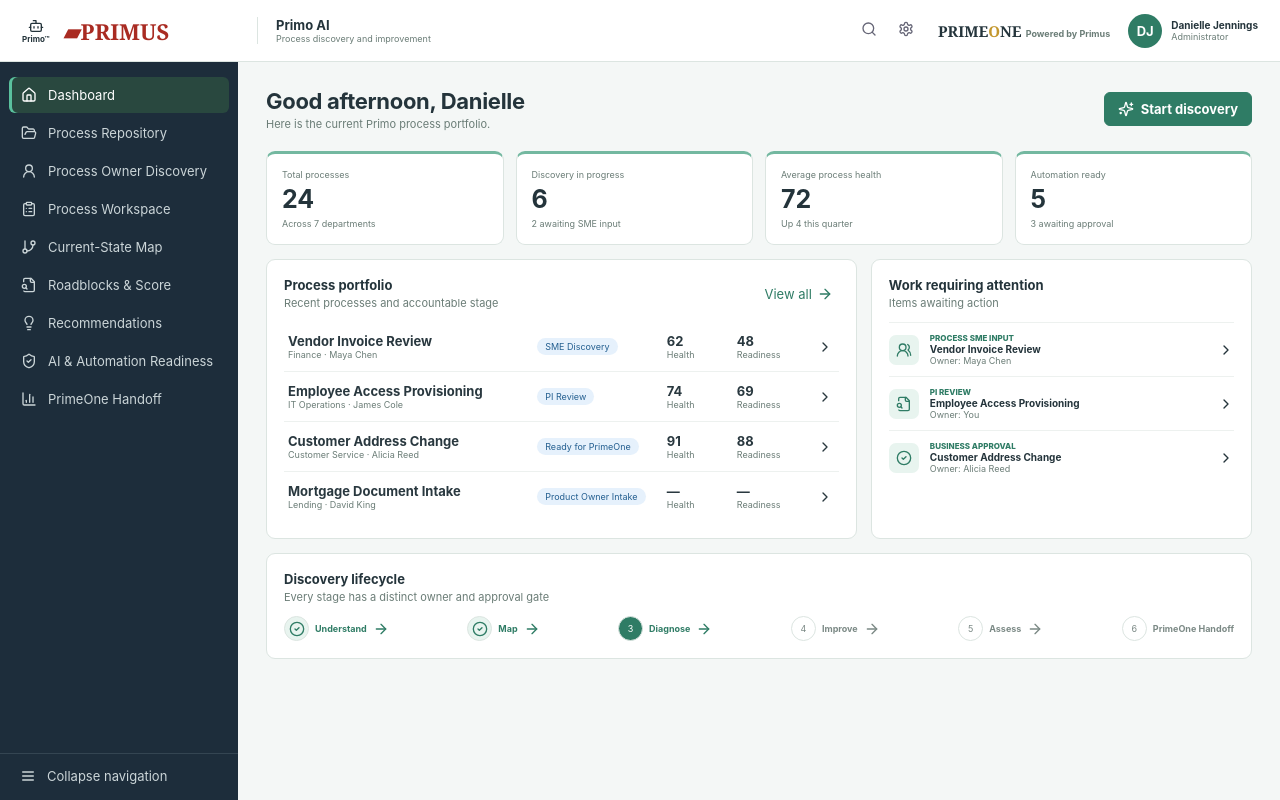
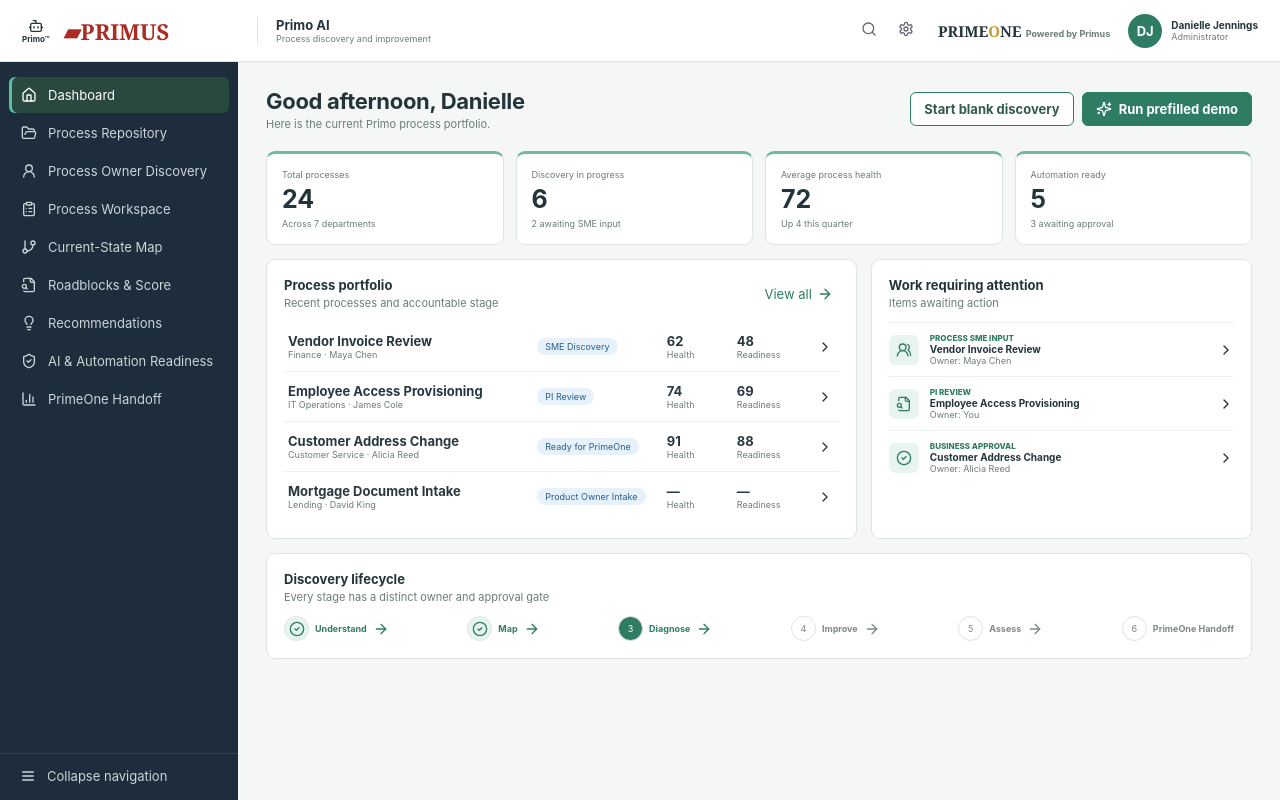
Before and after one commit to drjendan/primo, a React (Vite) app: page / in a window 1280 px wide. Built offline with nearby package versions, Linux system fonts and the light colour scheme.

Commit message:
Add one-click prefilled Primo demo

```diff
--- a/src/App.tsx
+++ b/src/App.tsx
@@ -60,6 +60,43 @@
 ];
 const numberFrom = (s: string, fallback: number) =>
   Number((s || "").match(/\d+(\.\d+)?/)?.[0] || fallback);
+const demoAnswers: Answers = {
+  name: "Vendor Invoice Review",
+  description:
+    "The Accounts Payable team receives vendor invoices, validates them against purchase orders, routes approvals, resolves exceptions, and releases approved invoices for payment.",
+  trigger: "A vendor invoice arrives by email or through the supplier portal.",
+  outcome:
+    "The invoice is approved, recorded in SAP, and released for payment.",
+  department: "Finance - Accounts Payable",
+  problem:
+    "Reviews take too long because staff move between email, Excel, the supplier portal, and SAP. Information is checked more than once and exceptions are handled inconsistently.",
+  success:
+    "Reduce cycle time and rework while preserving financial approvals and separation-of-duty controls.",
+  urgency:
+    "High. Leadership wants measurable improvement before the next quarterly close.",
+  businessOwner: "Vice President of Accounts Payable",
+  sme: "Senior Accounts Payable Analyst",
+  documentation:
+    "An outdated SOP and several team job aids exist, but they do not describe all exception paths.",
+  frequency: "Daily, approximately 12,500 invoices per year.",
+  systems: "Email, Excel, supplier portal, and SAP",
+  steps:
+    "1. Receive invoice by email or portal. 2. Enter invoice details into the tracking spreadsheet. 3. Open SAP and locate the purchase order. 4. Compare invoice data with the purchase order. 5. Email the requester when information does not match. 6. Wait for a correction or approval. 7. Re-enter corrected information. 8. Route the invoice for manager approval. 9. Record the approval in SAP. 10. Release the invoice for payment.",
+  decisions:
+    "Invoices above $50,000 require an additional approval, but matching tolerances differ by invoice type and are not documented in one location.",
+  exceptions:
+    "Missing purchase orders, incorrect vendor information, duplicate invoices, price differences, and incomplete approvals cause items to be returned and reworked.",
+  timing:
+    "About 18 minutes of active work and an average of 2.5 days of waiting for approvals or exception resolution.",
+  quality: "22% require correction, rework, or exception handling.",
+  controls:
+    "Manager approval, separation of invoice entry and payment release, approval timestamps, audit evidence, and restricted SAP access must remain.",
+  stability:
+    "The process is mostly stable, but teams apply matching rules differently and minor SAP changes are planned next year.",
+  data: "Invoices are digital, but formats vary and some arrive as scanned PDFs or unstructured email attachments.",
+  objective:
+    "Focus on process improvement first and evaluate automation or AI only after the process is standardized.",
+};
 function analyze(a: Answers): Analysis {
   const q = numberFrom(a.quality, 12),
     systems = (a.systems || "").split(/,| and /).filter(Boolean).length || 2,
@@ -282,6 +319,7 @@
 function App() {
   const [page, setPage] = useState<Page>("dashboard");
   const [collapsed, setCollapsed] = useState(false);
+  const [demoMode, setDemoMode] = useState(false);
   const [answers, setAnswers] = useState<Answers>(() =>
     JSON.parse(localStorage.getItem("primo-demo-answers") || "{}"),
   );
@@ -290,6 +328,18 @@
     setAnswers(a);
     localStorage.setItem("primo-demo-answers", JSON.stringify(a));
     setPage("bpmn");
+  }
+  function runDemo() {
+    setAnswers(demoAnswers);
+    localStorage.setItem("primo-demo-answers", JSON.stringify(demoAnswers));
+    setDemoMode(true);
+    setPage("owner");
+  }
+  function startDiscovery() {
+    setAnswers({});
+    localStorage.removeItem("primo-demo-answers");
+    setDemoMode(false);
+    setPage("owner");
   }
   return (
     <>
@@ -314,33 +364,60 @@
           </button>
         </aside>
         <main>
-          {page === "dashboard" && <Dashboard go={setPage} />}{" "}
+          {page === "dashboard" && (
+            <Dashboard
+              go={setPage}
+              runDemo={runDemo}
+              startDiscovery={startDiscovery}
+            />
+          )}{" "}
           {page === "repository" && <Repository go={setPage} />}{" "}
           {page === "owner" && (
-            <Guided initial={answers} onComplete={complete} />
+            <Guided
+              initial={answers}
+              prefilled={demoMode}
+              onComplete={complete}
+            />
           )}{" "}
           {page === "workspace" && <Workspace go={setPage} />}{" "}
-          {page === "bpmn" && <Bpmn result={result} answers={answers} />}{" "}
-          {page === "diagnosis" && <Diagnosis result={result} />}{" "}
-          {page === "improvements" && <Improvements result={result} />}{" "}
-          {page === "readiness" && <Readiness result={result} />}{" "}
+          {page === "bpmn" && (
+            <Bpmn result={result} answers={answers} go={setPage} />
+          )}{" "}
+          {page === "diagnosis" && <Diagnosis result={result} go={setPage} />}{" "}
+          {page === "improvements" && (
+            <Improvements result={result} go={setPage} />
+          )}{" "}
+          {page === "readiness" && <Readiness result={result} go={setPage} />}{" "}
           {page === "reports" && <Reports result={result} />}
         </main>
       </div>
     </>
   );
 }
-function Dashboard({ go }: { go: (p: Page) => void }) {
+function Dashboard({
+  go,
+  runDemo,
+  startDiscovery,
+}: {
+  go: (p: Page) => void;
+  runDemo: () => void;
+  startDiscovery: () => void;
+}) {
   return (
     <div className="page">
       <Title
         title="Good afternoon, Danielle"
         sub="Here is the current Primo process portfolio."
         action={
-          <button className="primary" onClick={() => go("owner")}>
+          <div className="actions">
+            <button className="outline" onClick={startDiscovery}>
+              Start blank discovery
+            </button>
+            <button className="primary" onClick={runDemo}>
               <Sparkles />
-            Start discovery
+              Run prefilled demo
             </button>
+          </div>
         }
       />
       <div className="metrics">
@@ -498,23 +575,46 @@
 }
 function Guided({
   initial,
+  prefilled,
   onComplete,
 }: {
   initial: Answers;
+  prefilled: boolean;
   onComplete: (a: Answers) => void;
 }) {
   const qs = ownerQuestions;
-  const [step, setStep] = useState(0);
+  const [step, setStep] = useState(prefilled ? qs.length : 0);
   const [value, setValue] = useState("");
   const [answers, setAnswers] = useState<Answers>(initial);
-  const [messages, setMessages] = useState<Message[]>([
+  const [messages, setMessages] = useState<Message[]>(() =>
+    prefilled
+      ? [
+          {
+            role: "ai",
+            text: "Demo scenario loaded. I will show the Process Owner discovery used to create the current-state analysis.",
+          },
+          ...qs.flatMap((q, i) => [
+            { role: "ai" as const, text: q.question },
+            { role: "user" as const, text: initial[q.id] },
+            ...(i === qs.length - 1
+              ? [
+                  {
+                    role: "ai" as const,
+                    text: "Discovery is complete. The answers indicate an inefficient process with rework, waiting, inconsistent rules, and several manual system handoffs. Primo is ready to generate the current-state map.",
+                  },
+                ]
+              : []),
+          ]),
+        ]
+      : [
           {
             role: "ai",
             text:
               "I will guide you through the business context and current-state process. " +
               qs[0].question,
           },
-  ]);
+        ],
+  );
   function followUp(q: Question, v: string) {
     if (q.id === "steps" && !/\d|then|next/i.test(v))
       return "To build the map accurately, please describe the sequence using numbered steps or words such as “then” and “next.”";
@@ -619,6 +719,14 @@
                 Primo asks clarifying questions when an answer is incomplete.
               </small>
             </label>
+            {prefilled ? (
+              <div className="demoContinue">
+                <button className="primary" onClick={() => onComplete(initial)}>
+                  <Sparkles />
+                  Generate current-state map
+                </button>
+              </div>
+            ) : (
               <div>
                 <textarea
                   value={value}
@@ -635,6 +743,7 @@
                   <Send />
                 </button>
               </div>
+            )}
           </div>
         </section>
       </div>
@@ -754,7 +863,15 @@
     </div>
   );
 }
-function Bpmn({ result, answers }: { result: Analysis; answers: Answers }) {
+function Bpmn({
+  result,
+  answers,
+  go,
+}: {
+  result: Analysis;
+  answers: Answers;
+  go: (p: Page) => void;
+}) {
   const host = useRef<HTMLDivElement>(null),
     modeler = useRef<any>();
   const [status, setStatus] = useState(
@@ -764,7 +881,9 @@
     if (!host.current) return;
     modeler.current = new Modeler({ container: host.current });
     modeler.current
-      .importXML(Object.keys(answers).length ? generatedBpmn(answers) : sampleBpmn)
+      .importXML(
+        Object.keys(answers).length ? generatedBpmn(answers) : sampleBpmn,
+      )
       .then(() => modeler.current.get("canvas").zoom("fit-viewport"));
     return () => modeler.current?.destroy();
   }, [answers]);
@@ -848,12 +967,42 @@
               <span>
                 <b>{x.title}</b>
                 <small>{x.detail}</small>
-                <small>Confidence: {i === 0 ? "High" : "Medium"} · Evidence: discovery response and process structure</small>
+                <small>
+                  Confidence: {i === 0 ? "High" : "Medium"} · Evidence:
+                  discovery response and process structure
+                </small>
               </span>
             </button>
           ))}
         </section>
       </div>
+      <DemoNext
+        go={go}
+        next="diagnosis"
+        label="Continue to roadblocks and score"
+      />
+    </div>
+  );
+}
+function DemoNext({
+  go,
+  next,
+  label,
+}: {
+  go: (p: Page) => void;
+  next: Page;
+  label: string;
+}) {
+  return (
+    <div className="demoNext">
+      <span>
+        <CheckCircle2 />
+        Demo stage complete
+      </span>
+      <button className="primary" onClick={() => go(next)}>
+        {label}
+        <ArrowRight />
+      </button>
     </div>
   );
 }
@@ -883,7 +1032,13 @@
     </div>
   );
 }
-function Diagnosis({ result }: { result: Analysis }) {
+function Diagnosis({
+  result,
+  go,
+}: {
+  result: Analysis;
+  go: (p: Page) => void;
+}) {
   return (
     <div className="page">
       <Title
@@ -925,10 +1080,21 @@
           ))}
         </div>
       </section>
+      <DemoNext
+        go={go}
+        next="improvements"
+        label="Continue to recommendations"
+      />
     </div>
   );
 }
-function Improvements({ result }: { result: Analysis }) {
+function Improvements({
+  result,
+  go,
+}: {
+  result: Analysis;
+  go: (p: Page) => void;
+}) {
   return (
     <div className="page">
       <Title
@@ -964,10 +1130,21 @@
           </div>
         </section>
       ))}
+      <DemoNext
+        go={go}
+        next="readiness"
+        label="Continue to readiness assessment"
+      />
     </div>
   );
 }
-function Readiness({ result }: { result: Analysis }) {
+function Readiness({
+  result,
+  go,
+}: {
+  result: Analysis;
+  go: (p: Page) => void;
+}) {
   const factors = [
     ["Process stability", Math.min(90, result.readiness + 12)],
     ["Rule clarity", Math.max(35, result.readiness - 6)],
@@ -1025,6 +1202,7 @@
           ))}
         </section>
       </div>
+      <DemoNext go={go} next="reports" label="Continue to PrimeOne handoff" />
     </div>
   );
 }
--- a/src/styles.css
+++ b/src/styles.css
@@ -606,6 +606,37 @@
   background: var(--green);
   color: #fff;
 }
+.demoContinue {
+  justify-content: flex-end !important;
+}
+.demoContinue .primary {
+  width: auto;
+  padding: 9px 15px;
+}
+.demoNext {
+  display: flex;
+  justify-content: space-between;
+  align-items: center;
+  margin-top: 12px;
+  padding: 11px 14px;
+  background: #fff;
+  border: 1px solid var(--line);
+  border-radius: 8px;
+}
+.demoNext > span {
+  display: flex;
+  align-items: center;
+  gap: 7px;
+  color: var(--green);
+  font-size: 10px;
+  font-weight: 700;
+}
+.demoNext .primary {
+  width: auto;
+}
+.demoNext .primary svg {
+  margin-left: 3px;
+}
 .tabs {
   display: flex;
   border-bottom: 1px solid var(--line);
```
Lines whose indentation alone changed are shown as unchanged.
